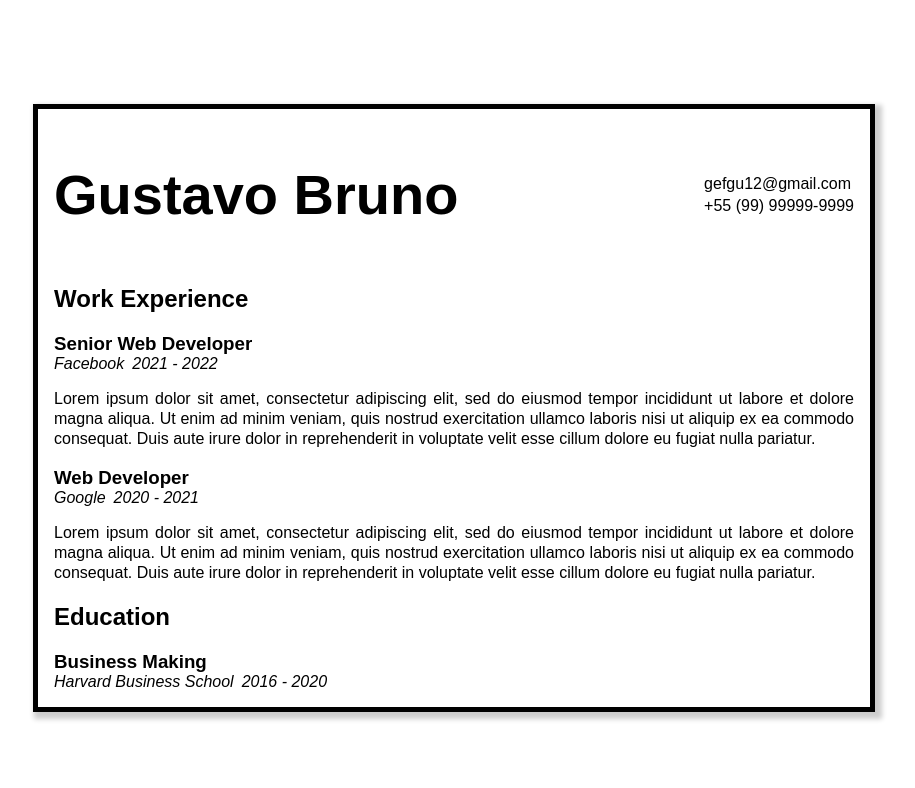
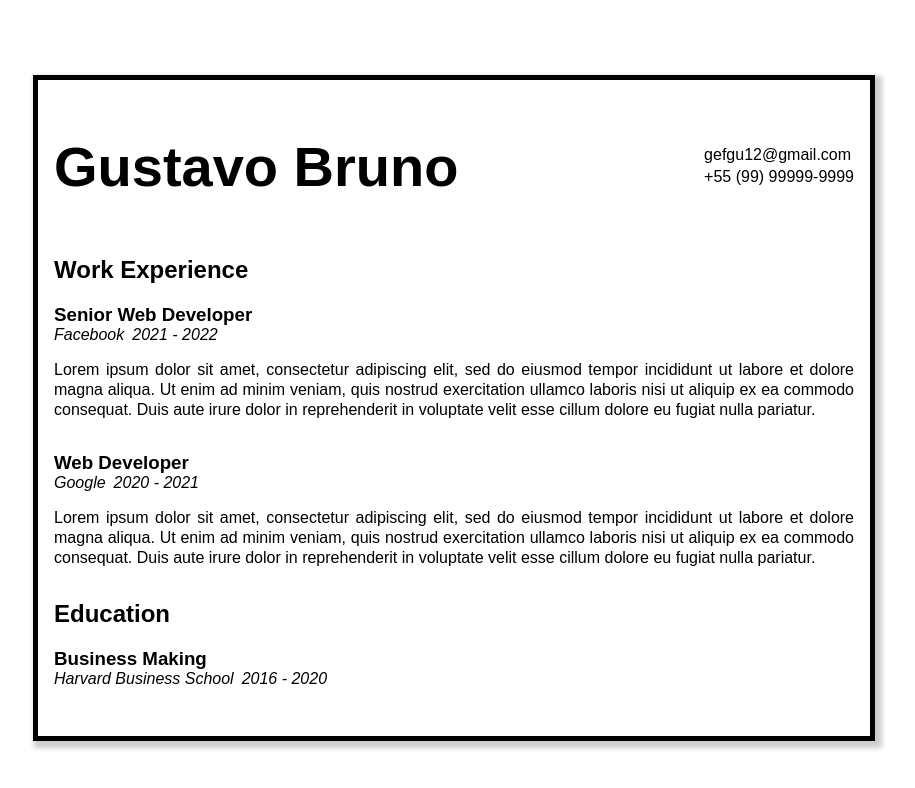
Before and after one commit to gefgu/cv-application, a React (Create React App) app: page / in a window 1280 px wide. Shown: the top 788 px of the page, without its empty margins (186-1101 px from the left). Built offline with nearby package versions, Linux system fonts and the light colour scheme.

Commit message:
Add more spacing between elements

```diff
--- a/src/components/Education.js
+++ b/src/components/Education.js
@@ -6,7 +6,7 @@ class Education extends Component {
     const educationList = this.props.data;
 
     return (
-      <div>
+      <div className="education-section">
         <h2>Education</h2>
         {educationList.map((educationInfo) => {
           const { schoolName, titleOfStudy, startDate, endDate } =
--- a/src/components/Work.js
+++ b/src/components/Work.js
@@ -6,7 +6,7 @@ class Work extends Component {
     const workList = this.props.data;
 
     return (
-      <div>
+      <div className="work-section">
         <h2>Work Experience</h2>
         {workList.map((workInfo) => {
           const {
--- a/src/styles/education.css
+++ b/src/styles/education.css
@@ -14,3 +14,7 @@
   font-weight: lighter;
   font-style: italic;
 }
+
+.education-section > div {
+  margin-bottom: 32px;
+}
--- a/src/styles/work.css
+++ b/src/styles/work.css
@@ -20,3 +20,7 @@
   hyphens: auto;
   line-height: 1.25rem;
 }
+
+.work-section > div {
+  margin-bottom: 32px;
+}
```
